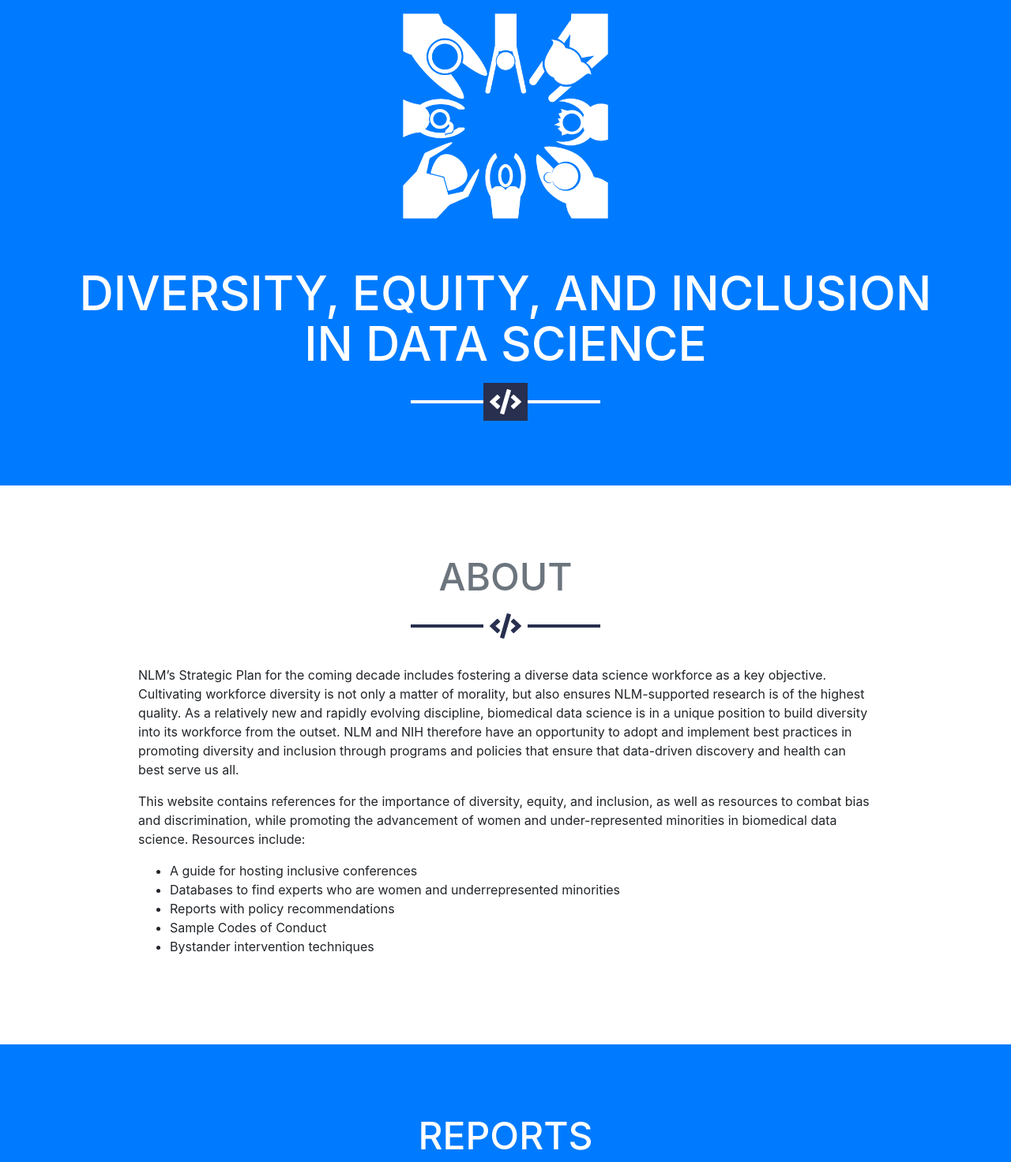
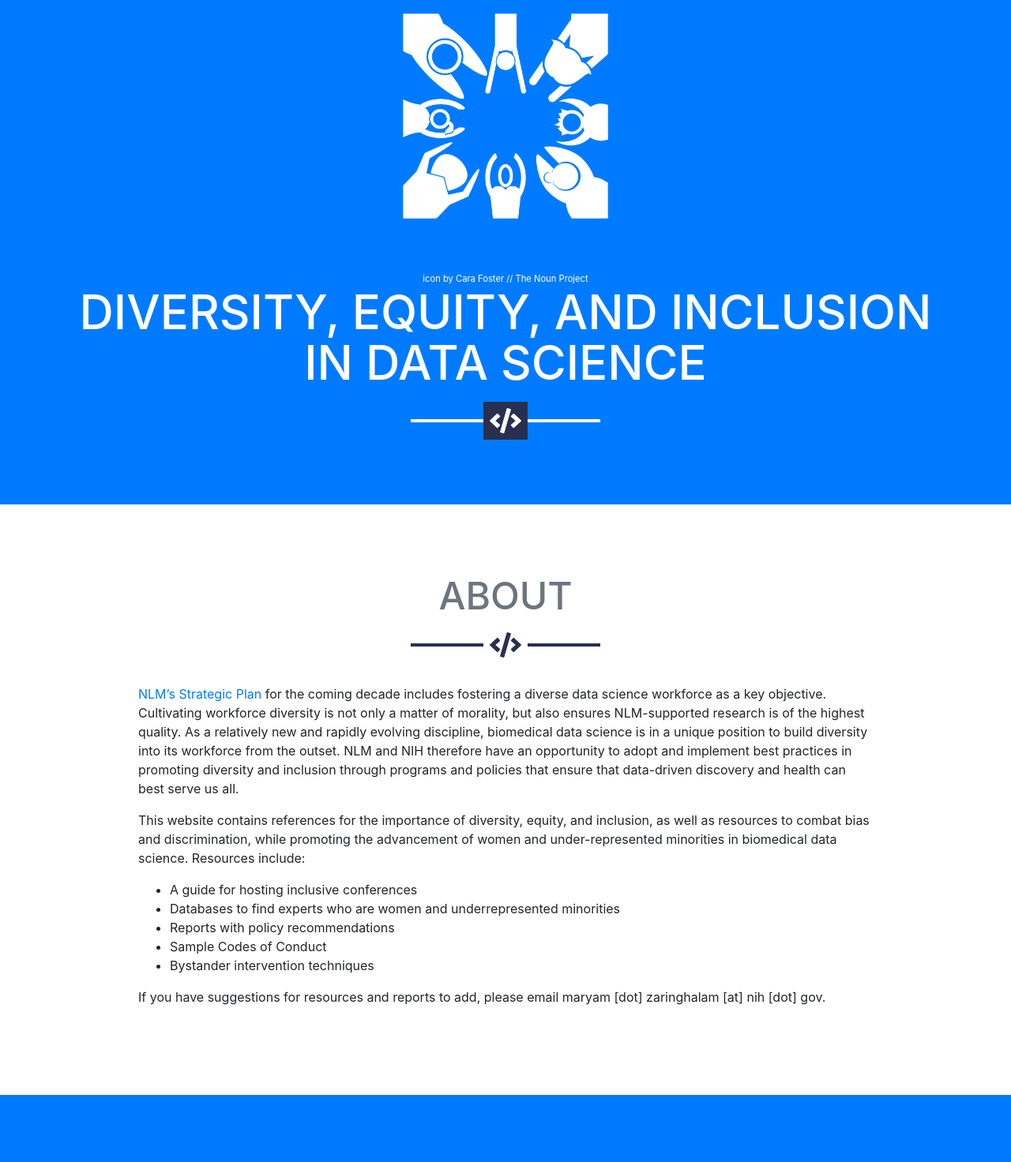
Before and after one commit to dei-in-datasci/dei-in-datasci.github.io, a website with bundled scripts: page index.html in a window 1280 px wide. Shown: the part 167-1639 px from the top of the page at 79% size. Built offline with nearby package versions, Linux system fonts and the light colour scheme.

Commit message:
slight tweak

```diff
--- a/index.html
+++ b/index.html
@@ -56,6 +56,7 @@
     <header class="masthead bg-primary text-white text-center">
       <div class="container">
         <img class="img-fluid mb-5 d-block mx-auto" src="img/noun_Diversity_40786.png" style="width:18em;" alt="">
+        <span style="font-size: 0.7em;text-align:center;margin:0">icon by Cara Foster // The Noun Project</span>
         <h1 class="text-uppercase mb-0">Diversity, Equity, and Inclusion in Data Science</h1>
         <hr class="star-light">
         <h2 class="font-weight-light mb-0"></h2>
@@ -67,7 +68,7 @@
         <h2 class="text-center text-uppercase text-secondary mb-0">About</h2>
         <hr class="star-dark mb-5">
 
-        <p>NLM’s Strategic Plan for the coming decade includes fostering a diverse data science workforce as a key objective. Cultivating workforce diversity is not only a matter of morality, but also ensures NLM-supported research is of the highest quality. As a relatively new and rapidly evolving discipline, biomedical data science is in a unique position to build diversity into its workforce from the outset. NLM and NIH therefore have an opportunity to adopt and implement best practices in promoting diversity and inclusion through programs and policies that ensure that data-driven discovery and health can best serve us all.</p>
+        <p><a href="https://www.nlm.nih.gov/pubs/plan/lrp17/NLM_StrategicReport2017_2027.html" target="_blank">NLM’s Strategic Plan</a> for the coming decade includes fostering a diverse data science workforce as a key objective. Cultivating workforce diversity is not only a matter of morality, but also ensures NLM-supported research is of the highest quality. As a relatively new and rapidly evolving discipline, biomedical data science is in a unique position to build diversity into its workforce from the outset. NLM and NIH therefore have an opportunity to adopt and implement best practices in promoting diversity and inclusion through programs and policies that ensure that data-driven discovery and health can best serve us all.</p>
 
         <p>This website contains references for the importance of diversity, equity, and inclusion, as well as resources to combat bias and discrimination, while promoting the advancement of women and under-represented minorities in biomedical data science. Resources include:</p>
         <ul>
@@ -77,6 +78,7 @@
           <li>Sample Codes of Conduct</li>
           <li>Bystander intervention techniques</li>
         </ul>
+        <p>If you have suggestions for resources and reports to add, please email maryam [dot] zaringhalam [at] nih [dot] gov.</p>
       </div>
     </section>
 
```
